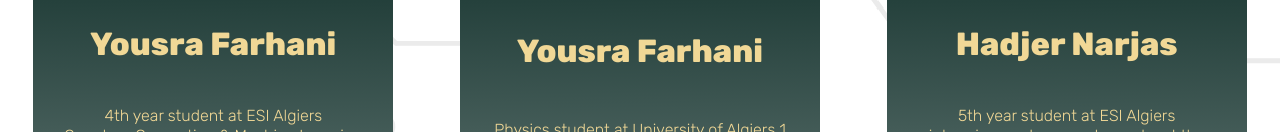
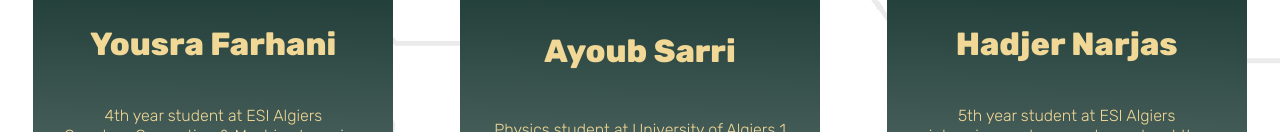
Before and after one commit to youcefouikene/QBit, a plain HTML site: page index.html in a window 1280 px wide. Shown: the part 3349-3481 px from the top of the page. Drawn offline with nearby package versions, Linux system fonts and the light colour scheme; a script that the page names is missing.

Commit message:
Update index.html

```diff
--- a/index.html
+++ b/index.html
@@ -161,7 +161,7 @@
 
             <div class="speaker speakerBox">
               <img class="speakerimage" src="pics/1684013145850.jpg" alt="">
-              <h1>Yousra Farhani</h1>
+              <h1>Ayoub Sarri</h1>
               <p id="description">Physics student at University of Algiers 1 <br> Co-Founder of Quanta Club.</p>
             </div>
 
```
